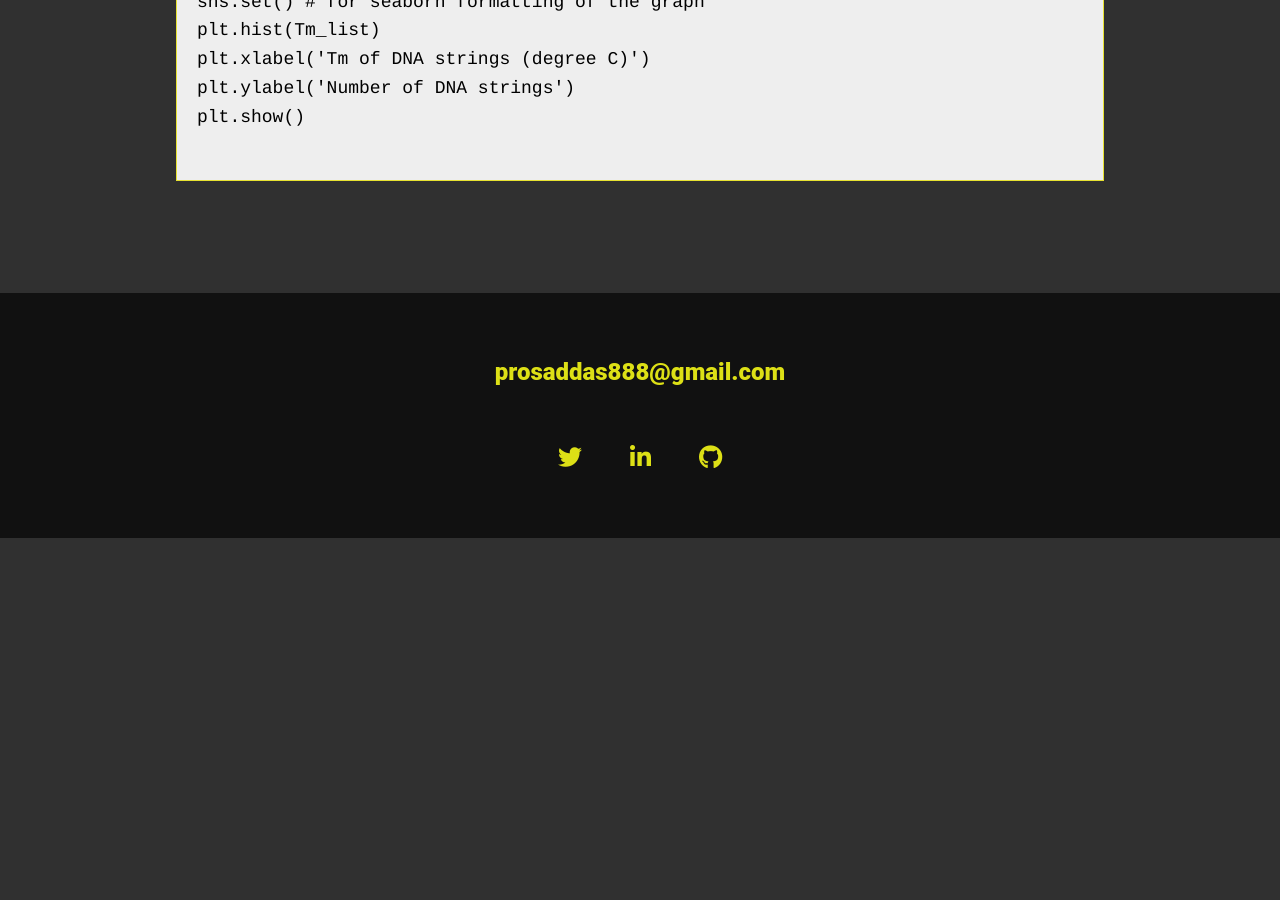
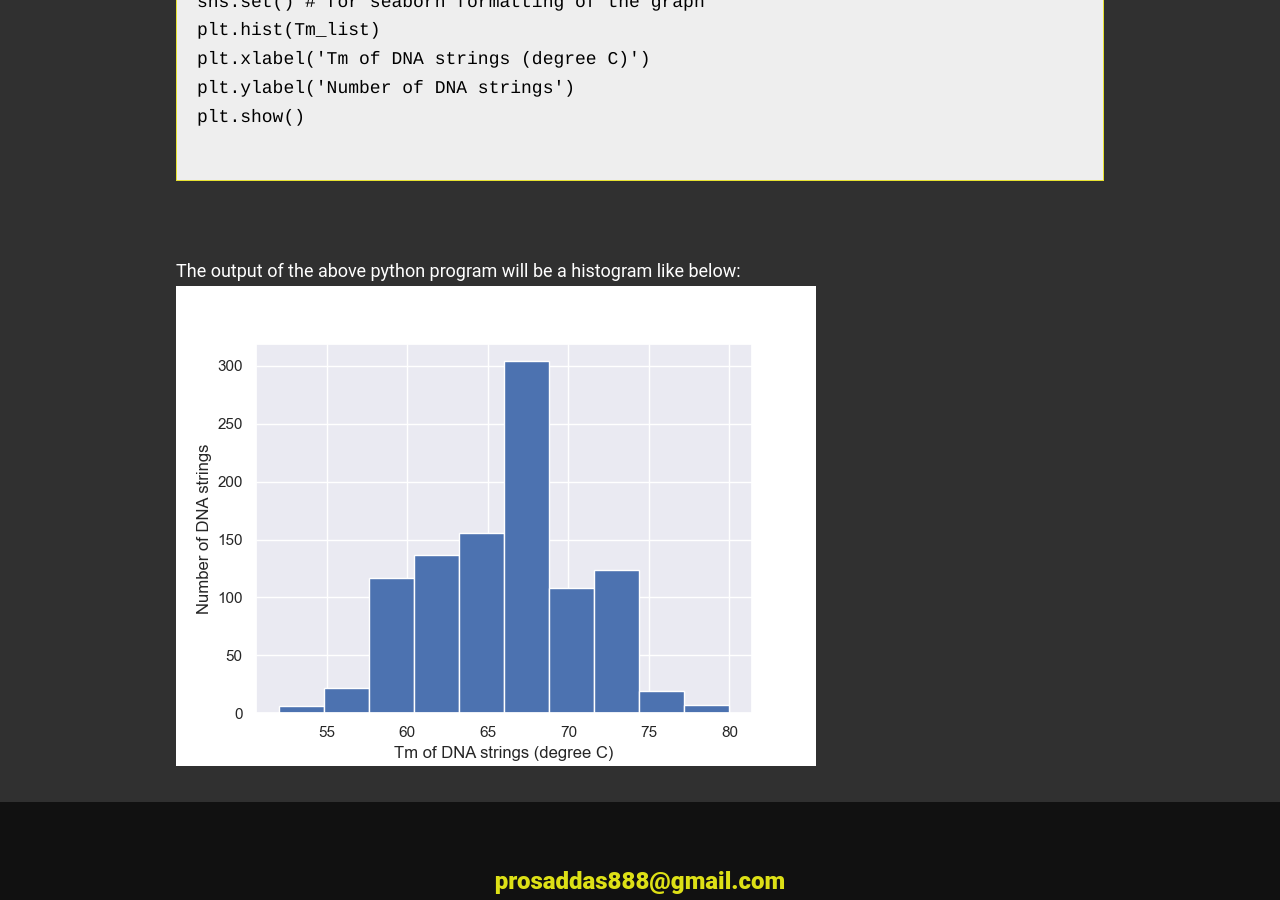
Before and after one commit to Prosaddas/prosaddas.github.io, a Jekyll site: the page portfolio-item_01.html, which Jekyll copies as it is, in a window 1280 px wide and 900 px high, scrolled down 2830 px. Built offline with Jekyll 4.4.1, drawn with Linux system fonts in a browser that asks for light colours; nearby versions of some CDN libraries; before the commit the page ends 3368 px from its top, so only the background shows below that.

Commit message:
Update portfolio-item_01.html

```diff
--- a/portfolio-item_01.html
+++ b/portfolio-item_01.html
@@ -95,6 +95,8 @@ plt.ylabel('Number of DNA strings')
 plt.show()
            </code>
         </pre>
+	The output of the above python program will be a histogram like below:
+	<img src="img/histogram.png" alt="">
     </div>
 
 
```
